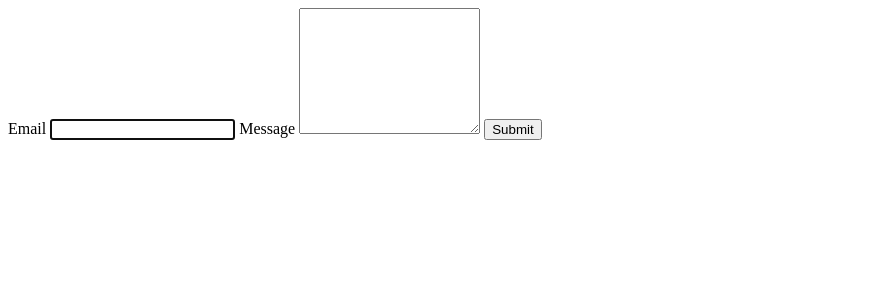
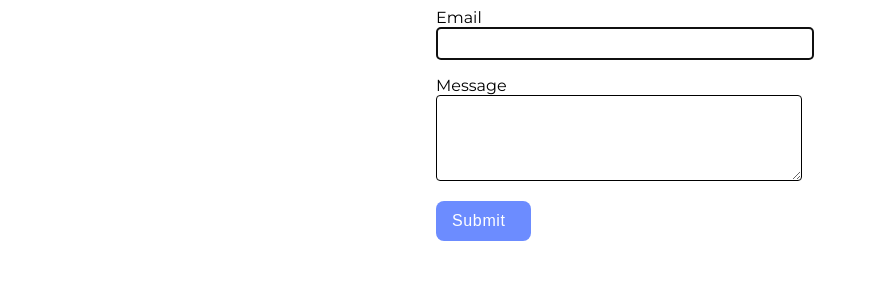
Before and after one commit to sebsto93/goit-js-hw-09, a website: page src/02/02-form.html in a window 1280 px wide. Shown: the whole page, without its empty margins (0-869 px from the left). Drawn offline with Linux system fonts and the light colour scheme; files that its build step writes are made by us from their sources.

Commit message:
css done

```diff
--- a/src/02/02-form.css
+++ b/src/02/02-form.css
@@ -0,0 +1,53 @@
+.feedback-form {
+  font-family: 'Montserrat', sans-serif;
+  width: 408px;
+  height: 296px;
+  display: flex;
+  flex-direction: column;
+  align-items: start;
+  margin: auto;
+  padding: 0;
+  gap: 8px;
+}
+
+button {
+  width: 95px;
+  height: 40px;
+  padding: 8px 16px 8px 16px;
+  gap: 10px;
+  border: none;
+  border-radius: 8px;
+  background-color: rgba(108, 140, 255, 1);
+  color: white;
+  font-size: 16px;
+  font-weight: 500;
+  line-height: 24px;
+  letter-spacing: 0.04em;
+  text-align: left;
+}
+button:hover {
+  background-color: rgba(78, 117, 255, 1);
+}
+
+.feedback-form label {
+  margin-bottom: 8px;
+}
+
+.feedback-form input[name='email'] {
+  width: 360px;
+  padding: 8px;
+  border: 1px solid black;
+  border-radius: 4px;
+}
+.feedback-form input[name='email']:hover {
+  border: 2px solid black;
+}
+.feedback-form textarea[name='message'] {
+  width: 360px;
+  height: 80px;
+  border: 1px solid black;
+  border-radius: 4px;
+}
+.feedback-form textarea[name='message']:hover {
+  border: 2px solid black;
+}
--- a/src/02/02-form.html
+++ b/src/02/02-form.html
@@ -4,6 +4,7 @@
     <meta charset="UTF-8" />
     <meta name="viewport" content="width=device-width, initial-scale=1.0" />
     <title>Feedback Form</title>
+    <link href="https://fonts.googleapis.com/css2?family=Montserrat:ital,wght@0,100..900;1,100..900&display=swap" rel="stylesheet">
     <link rel="stylesheet" href="./02/02-form.css" />
     <script type="module" src="./02/02-form.js" defer></script>
   </head>
```
